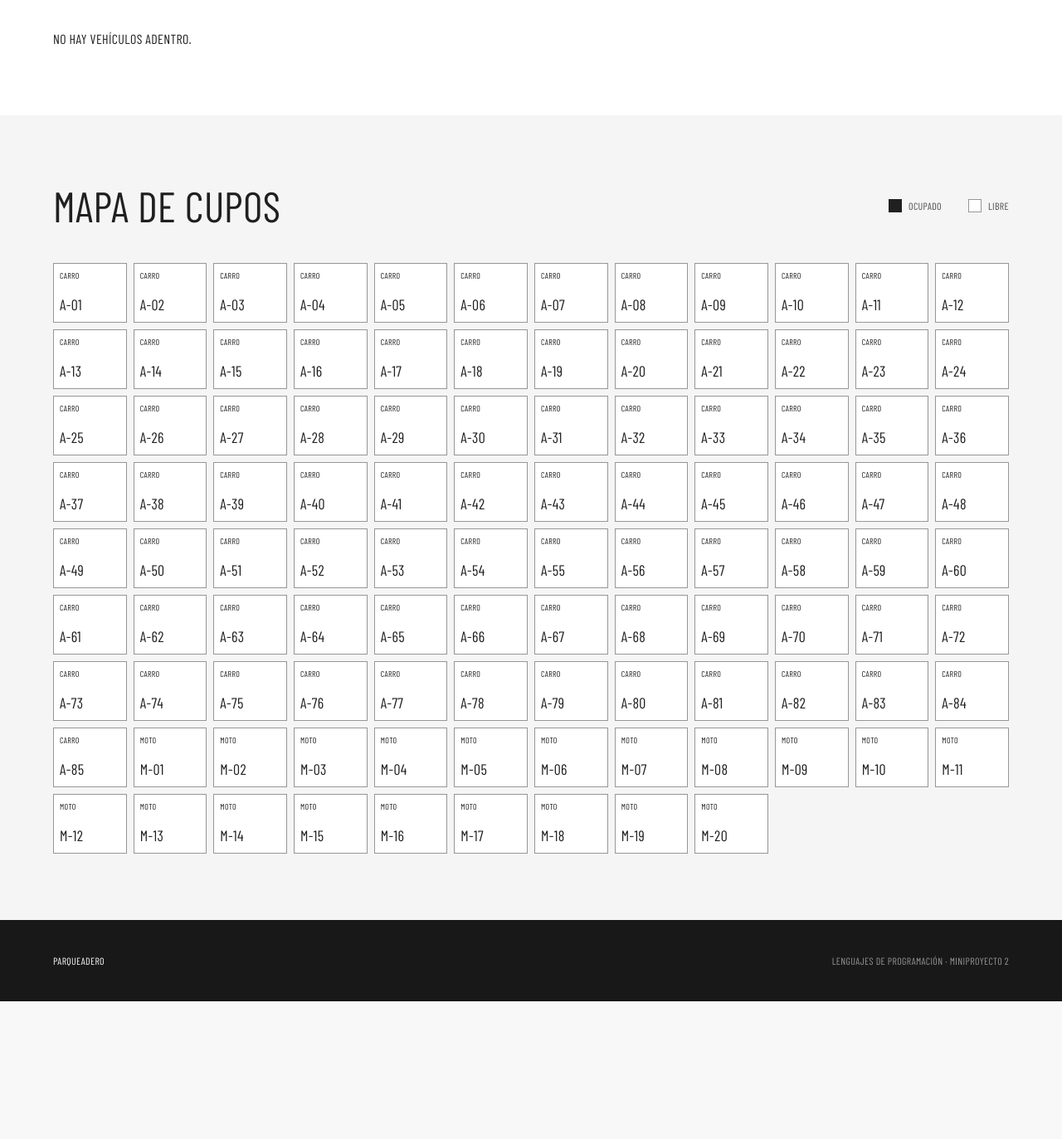
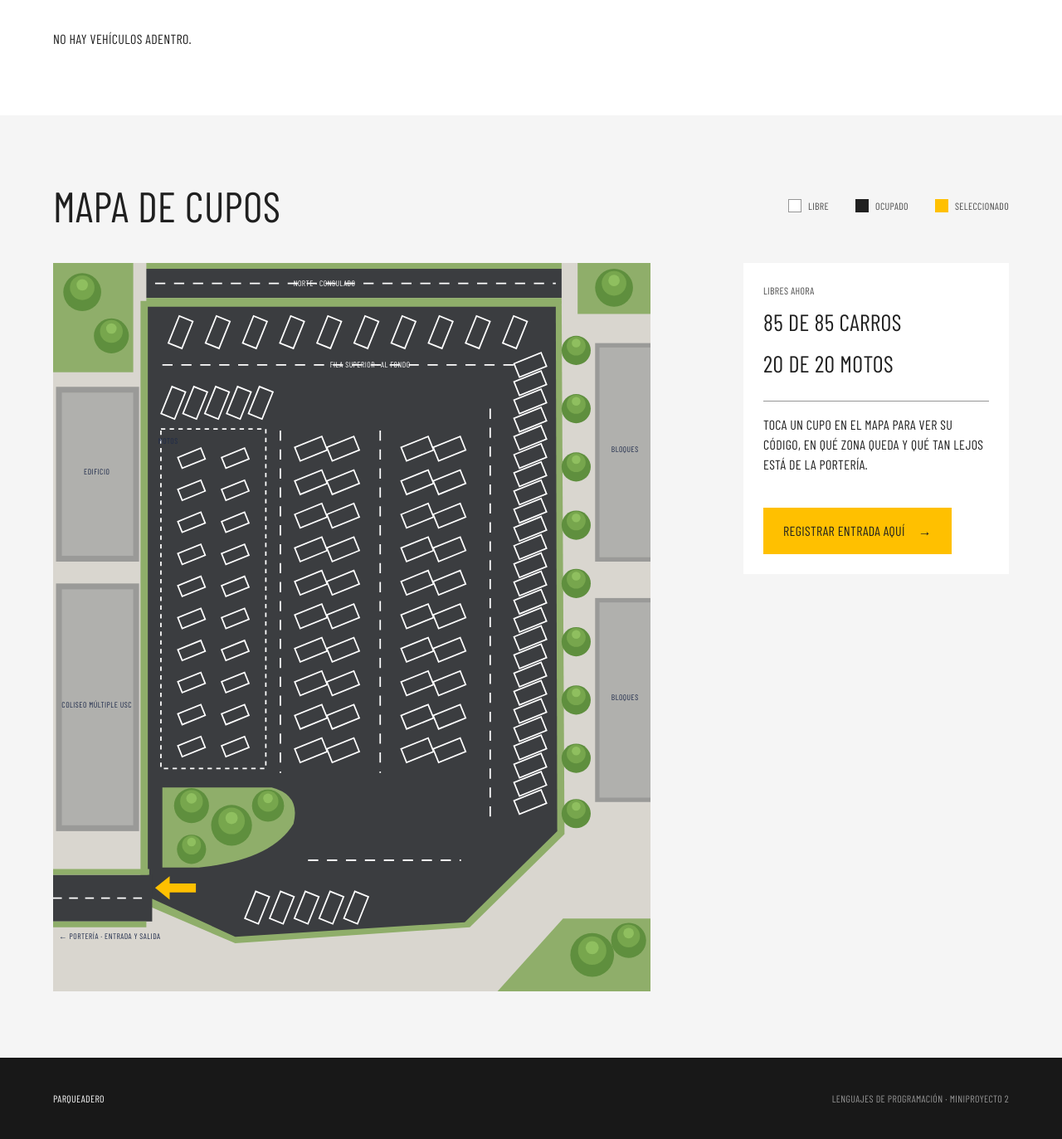
Before and after one commit to fbzinpy/proyecto_parqueadero_len, an ASP.NET Core app: page / in a window 1280 px wide. Shown: the part 835-2208 px from the top of the page at 83% size. Before the commit the page ends 2042 px from the top, so only its background shows below. Run offline with ASP.NET Core 8, Linux system fonts and the light colour scheme; the visitor is signed in with stand-in values (Sample User, id 1); data comes from the database, SQL or seed files in the repository; the project's own start-up code is not run, and a stand-in starts its controllers and pages.

Commit message:
Mapa de cupos como plano ilustrado en el panel web (SVG con selección de cupo)

```diff
--- a/Parqueadero.Web/Views/Home/Index.cshtml
+++ b/Parqueadero.Web/Views/Home/Index.cshtml
@@ -1,10 +1,22 @@
 @model PanelViewModel
+@using Parqueadero.Core.Servicios
 @{
     ViewData["Title"] = "Panel";
 
     var libres = Model.TotalCupos - Model.CuposOcupados;
     var porcentaje = Model.TotalCupos == 0 ? 0 : Model.CuposOcupados * 100 / Model.TotalCupos;
     var ahora = DateTime.Now;
+
+    // Posiciones del plano (de Core) y el cupo de la base de datos que corresponde a cada una.
+    var posiciones = PlanoParqueadero.ObtenerPosiciones();
+    var cuposPorCodigo = Model.Cupos.ToDictionary(c => c.Codigo);
+    var totalCarros = Model.Cupos.Count(c => c.Tipo == TipoVehiculo.Carro);
+    var totalMotos = Model.Cupos.Count(c => c.Tipo == TipoVehiculo.Moto);
+    var libresCarro = Model.Cupos.Count(c => c.Tipo == TipoVehiculo.Carro && !Model.IdsOcupados.Contains(c.Id));
+    var libresMoto = Model.Cupos.Count(c => c.Tipo == TipoVehiculo.Moto && !Model.IdsOcupados.Contains(c.Id));
+
+    // Punto decimal fijo: en el SVG una coma como "22,5" no es válida.
+    string N(double valor) => valor.ToString(System.Globalization.CultureInfo.InvariantCulture);
 }
 
 <section class="seccion seccion--oscura">
@@ -97,22 +109,66 @@
         <div class="cabecera-seccion">
             <h2 class="titulo-seccion">Mapa de cupos</h2>
             <div class="leyenda">
+                <span><span class="muestra"></span>Libre</span>
                 <span><span class="muestra muestra--ocupado"></span>Ocupado</span>
-                <span><span class="muestra"></span>Libre</span>
+                <span><span class="muestra muestra--seleccionado"></span>Seleccionado</span>
             </div>
         </div>
 
-        <ul class="cupos">
-            @foreach (var cupo in Model.Cupos)
-            {
-                var estaOcupado = Model.IdsOcupados.Contains(cupo.Id);
+        @* El plano es un solo SVG: se escala con el ancho de la pantalla (tablet y celular). *@
+        <div class="plano-contenedor">
+            <svg class="plano" id="plano" viewBox="0 0 820 1000" role="group" aria-label="Plano del parqueadero">
+                <partial name="_FondoPlano" />
 
-                <li class="cupo @(estaOcupado ? "cupo--ocupado" : "")">
-                    <small>@cupo.Tipo</small>
-                    <span>@cupo.Codigo</span>
-                    <span class="solo-lector">@(estaOcupado ? "Ocupado" : "Libre")</span>
-                </li>
-            }
-        </ul>
+                @foreach (var p in posiciones)
+                {
+                    var cupo = cuposPorCodigo[p.Codigo];
+                    var ocupado = Model.IdsOcupados.Contains(cupo.Id);
+                    var x = N(p.X);
+                    var y = N(p.Y);
+                    var giro = $"rotate({N(p.Rotacion)} {x} {y})";
+                    var metros = PlanoParqueadero.MetrosAPorteria(p);
+
+                    <g class="cupo-plano" data-id="@cupo.Id" data-codigo="@p.Codigo" data-tipo="@cupo.Tipo"
+                       data-estado="@(ocupado ? "Ocupado" : "Libre")" data-zona="@p.Zona" data-metros="@metros">
+                        <rect class="cupo-plano__borde" x="@N(p.X - p.Ancho / 2)" y="@N(p.Y - p.Alto / 2)"
+                              width="@N(p.Ancho)" height="@N(p.Alto)" transform="@giro"
+                              fill="transparent" stroke="#ffffff" stroke-width="2" />
+                        @if (ocupado)
+                        {
+                            // Carro visto desde arriba: carrocería y vidrio, un poco más chicos que el cupo.
+                            var vertical = p.Alto > p.Ancho;
+                            var cw = p.Ancho - 6;
+                            var ch = p.Alto - 6;
+                            var vw = vertical ? cw - 4 : ch * 0.35;
+                            var vh = vertical ? ch * 0.35 : ch - 4;
+                            var vx = vertical ? p.X - vw / 2 : p.X + cw / 2 - vw - 3;
+                            var vy = vertical ? p.Y - ch / 2 + 4 : p.Y - vh / 2;
+                            <rect x="@N(p.X - cw / 2)" y="@N(p.Y - ch / 2)" width="@N(cw)" height="@N(ch)" rx="3"
+                                  fill="#f2f2f2" transform="@giro" pointer-events="none" />
+                            <rect x="@N(vx)" y="@N(vy)" width="@N(vw)" height="@N(vh)" rx="2"
+                                  fill="#9aa3ad" transform="@giro" pointer-events="none" />
+                        }
+                    </g>
+                }
+            </svg>
+
+            <aside class="plano-panel" id="plano-panel" data-url-entrada="@Url.Action("Entrada", "Movimientos")">
+                <p class="etiqueta">Libres ahora</p>
+                <p class="plano-panel__cifra">@libresCarro de @totalCarros carros</p>
+                <p class="plano-panel__cifra">@libresMoto de @totalMotos motos</p>
+
+                <div class="plano-panel__detalle">
+                    <p id="plano-ayuda">Toca un cupo en el mapa para ver su código, en qué zona queda y qué tan lejos está de la portería.</p>
+                    <div id="plano-seleccion" hidden>
+                        <p class="plano-panel__codigo" id="sel-codigo"></p>
+                        <p class="etiqueta" id="sel-estado"></p>
+                        <p id="sel-zona"></p>
+                        <p id="sel-metros"></p>
+                        <a class="boton-amarillo" id="sel-entrada" href="#" hidden>Registrar entrada aquí <span aria-hidden="true">→</span></a>
+                    </div>
+                </div>
+            </aside>
+        </div>
     </div>
 </section>
--- /dev/null
+++ b/Parqueadero.Web/Views/Shared/_FondoPlano.cshtml
@@ -0,0 +1,57 @@
+@* Fondo del plano (coordenadas 820 x 1000): andén, pasto, edificios, asfalto, carriles y árboles. *@
+@{
+    // (cx, cy, r) de cada árbol
+    var arboles = new List<(int x, int y, int r)>
+    {
+        (40, 40, 26), (80, 100, 24), (770, 34, 26), (190, 745, 24), (245, 772, 28), (295, 745, 22), (190, 805, 20),
+        (740, 950, 30), (790, 930, 24), (718, 756, 20)
+    };
+    for (int y = 120; y <= 680; y += 80)
+    {
+        arboles.Add((718, y, 20));
+    }
+}
+<rect x="0" y="0" width="820" height="1000" fill="#d9d6cf"/>
+<rect x="128" y="0" width="570" height="8" fill="#8fae6a"/>
+<rect x="128" y="8" width="570" height="40" fill="#3b3d40"/>
+<line x1="140" y1="28" x2="690" y2="28" stroke="#fff" stroke-width="2" stroke-dasharray="14 12"/>
+<rect x="128" y="48" width="570" height="8" fill="#8fae6a"/>
+<rect x="0" y="0" width="110" height="150" fill="#8fae6a"/>
+<rect x="720" y="0" width="100" height="70" fill="#8fae6a"/>
+<rect x="4" y="170" width="114" height="240" fill="#9a9a98"/><rect x="12" y="178" width="98" height="224" fill="#b0b0ad"/>
+<rect x="4" y="440" width="114" height="340" fill="#9a9a98"/><rect x="12" y="448" width="98" height="324" fill="#b0b0ad"/>
+<rect x="744" y="110" width="76" height="300" fill="#9a9a98"/><rect x="750" y="116" width="70" height="288" fill="#b0b0ad"/>
+<rect x="744" y="460" width="76" height="280" fill="#9a9a98"/><rect x="750" y="466" width="70" height="268" fill="#b0b0ad"/>
+<path d="M 120 52 L 698 52 L 702 784 L 572 912 L 250 934 L 120 878 Z" fill="#8fae6a"/>
+<path d="M 130 60 L 690 60 L 692 780 L 565 905 L 250 925 L 130 870 Z" fill="#3b3d40"/>
+<rect x="0" y="840" width="136" height="64" fill="#3b3d40"/>
+<rect x="0" y="832" width="132" height="8" fill="#8fae6a"/><rect x="0" y="904" width="128" height="8" fill="#8fae6a"/>
+<line x1="0" y1="872" x2="130" y2="872" stroke="#fff" stroke-width="2" stroke-dasharray="12 10"/>
+<path d="M 610 1000 L 700 900 L 820 900 L 820 1000 Z" fill="#8fae6a"/>
+<line x1="150" y1="140" x2="640" y2="140" stroke="#fff" stroke-width="2" stroke-dasharray="14 12"/>
+<line x1="312" y1="230" x2="312" y2="700" stroke="#fff" stroke-width="2" stroke-dasharray="14 12"/>
+<line x1="449" y1="230" x2="449" y2="700" stroke="#fff" stroke-width="2" stroke-dasharray="14 12"/>
+<line x1="600" y1="200" x2="600" y2="760" stroke="#fff" stroke-width="2" stroke-dasharray="14 12"/>
+<line x1="350" y1="820" x2="560" y2="820" stroke="#fff" stroke-width="2" stroke-dasharray="14 12"/>
+<rect x="148" y="228" width="144" height="466" fill="none" stroke="#fff" stroke-width="2" stroke-dasharray="6 6"/>
+<path d="M 150 720 L 300 720 Q 340 730 330 770 Q 300 820 200 830 L 150 830 Z" fill="#8fae6a"/>
+@foreach (var a in arboles)
+{
+    <circle cx="@a.x" cy="@a.y" r="@a.r" fill="#5f8f3e"/>
+    <circle cx="@a.x" cy="@(a.y - 6)" r="@((a.r * 0.65).ToString(System.Globalization.CultureInfo.InvariantCulture))" fill="#77a64d"/>
+    <circle cx="@a.x" cy="@(a.y - 10)" r="@((a.r * 0.3).ToString(System.Globalization.CultureInfo.InvariantCulture))" fill="#8fbf5f"/>
+}
+<path d="M 196 852 L 160 852 L 160 842 L 140 858 L 160 874 L 160 864 L 196 864 Z" fill="#ffc000"/>
+
+<g class="plano__texto" fill="#1e2a4a">
+    <text x="60" y="290" text-anchor="middle">Edificio</text>
+    <text x="60" y="610" text-anchor="middle">Coliseo múltiple USC</text>
+    <text x="785" y="260" text-anchor="middle">Bloques</text>
+    <text x="785" y="600" text-anchor="middle">Bloques</text>
+    <text x="158" y="248" text-anchor="middle">Motos</text>
+    <text x="8" y="928">← Portería · entrada y salida</text>
+</g>
+<g class="plano__texto" fill="#ffffff">
+    <text x="330" y="32">Norte · consulado</text>
+    <text x="380" y="144">Fila superior · al fondo</text>
+</g>
--- a/Parqueadero.Web/wwwroot/css/site.css
+++ b/Parqueadero.Web/wwwroot/css/site.css
@@ -548,35 +548,95 @@ button {
   border-color: var(--negro-carbon);
 }
 
-.cupos {
-  display: grid;
-  grid-template-columns: repeat(auto-fill, minmax(88px, 1fr));
-  gap: var(--e-8);
-  margin: 0;
-  padding: 0;
-  list-style: none;
+.muestra--seleccionado {
+  background: var(--amarillo);
+  border-color: var(--amarillo);
 }
 
-.cupo {
-  height: 72px;
-  padding: var(--e-8);
+/* Plano: el SVG a la izquierda y el panel a la derecha; en pantallas angostas el panel va debajo. */
+.plano-contenedor {
+  display: grid;
+  grid-template-columns: minmax(0, 1fr) 320px;
+  gap: var(--e-24);
+  align-items: start;
+}
+
+.plano {
+  display: block;
+  width: 100%;
+  height: auto;
+  max-width: 720px;
+  background: #d9d6cf;
+}
+
+.plano__texto {
+  font-family: var(--fuente);
+  font-size: 11px;
+  text-transform: uppercase;
+  letter-spacing: 0.05em;
+  pointer-events: none;
+}
+
+.cupo-plano {
+  cursor: pointer;
+}
+
+.cupo-plano--seleccionado .cupo-plano__borde {
+  stroke: #ffc000;
+  stroke-width: 3;
+}
+
+.plano-panel {
   display: flex;
   flex-direction: column;
-  justify-content: space-between;
+  gap: var(--e-8);
+  padding: var(--e-24);
   background: var(--blanco);
-  outline: 1px solid var(--gris-borde);
-  outline-offset: -1px;
-  font-size: 18px;
+  position: sticky;
+  top: var(--e-24);
 }
 
-.cupo small {
-  font-size: 10px;
+.plano-panel p {
+  margin: 0;
 }
 
-.cupo--ocupado {
-  background: var(--negro-carbon);
-  outline-color: var(--negro-carbon);
-  color: var(--blanco);
+.plano-panel__cifra {
+  font-size: 28px;
+}
+
+.plano-panel__detalle {
+  display: flex;
+  flex-direction: column;
+  gap: var(--e-8);
+  margin-top: var(--e-16);
+  padding-top: var(--e-16);
+  border-top: 1px solid var(--gris-borde);
+}
+
+.plano-panel__detalle > div {
+  display: flex;
+  flex-direction: column;
+  gap: var(--e-8);
+  align-items: flex-start;
+}
+
+.plano-panel__codigo {
+  font-size: 56px;
+  line-height: 1;
+}
+
+@media (max-width: 900px) {
+  .plano-contenedor {
+    grid-template-columns: minmax(0, 1fr);
+  }
+
+  .plano {
+    max-width: none;
+  }
+
+  .plano-panel {
+    position: static;
+  }
 }
 
 /* ---------- Tarjetas (tarifas) ---------- */
--- a/Parqueadero.Web/wwwroot/js/site.js
+++ b/Parqueadero.Web/wwwroot/js/site.js
@@ -1,4 +1,34 @@
-// Please see documentation at https://learn.microsoft.com/aspnet/core/client-side/bundling-and-minification
-// for details on configuring this project to bundle and minify static web assets.
+// Plano del parqueadero (panel): al tocar un cupo se resalta y se llenan los datos del panel.
+(function () {
+    const plano = document.getElementById('plano');
+    if (!plano) return; // Solo existe en el panel.
 
-// Write your JavaScript code.
+    const panel = document.getElementById('plano-panel');
+    let seleccionado = null;
+
+    plano.addEventListener('click', function (evento) {
+        const cupo = evento.target.closest('.cupo-plano');
+        if (!cupo) return;
+
+        if (seleccionado) seleccionado.classList.remove('cupo-plano--seleccionado');
+        seleccionado = cupo;
+        cupo.classList.add('cupo-plano--seleccionado');
+
+        // En SVG el último elemento se dibuja encima: así el borde amarillo no queda tapado por los vecinos.
+        plano.appendChild(cupo);
+
+        const libre = cupo.dataset.estado === 'Libre';
+
+        document.getElementById('plano-ayuda').hidden = true;
+        document.getElementById('plano-seleccion').hidden = false;
+        document.getElementById('sel-codigo').textContent = cupo.dataset.codigo;
+        document.getElementById('sel-estado').textContent = cupo.dataset.tipo + ' · ' + cupo.dataset.estado;
+        document.getElementById('sel-zona').textContent = cupo.dataset.zona;
+        document.getElementById('sel-metros').textContent = 'A unos ' + cupo.dataset.metros + ' m de la portería';
+
+        // Solo un cupo libre se puede usar para registrar una entrada.
+        const boton = document.getElementById('sel-entrada');
+        boton.hidden = !libre;
+        boton.href = panel.dataset.urlEntrada + '?cupoId=' + cupo.dataset.id;
+    });
+})();
```
Also changed, not shown: Parqueadero.Web/Controllers/MovimientosController.cs (+13 -2 lines).
